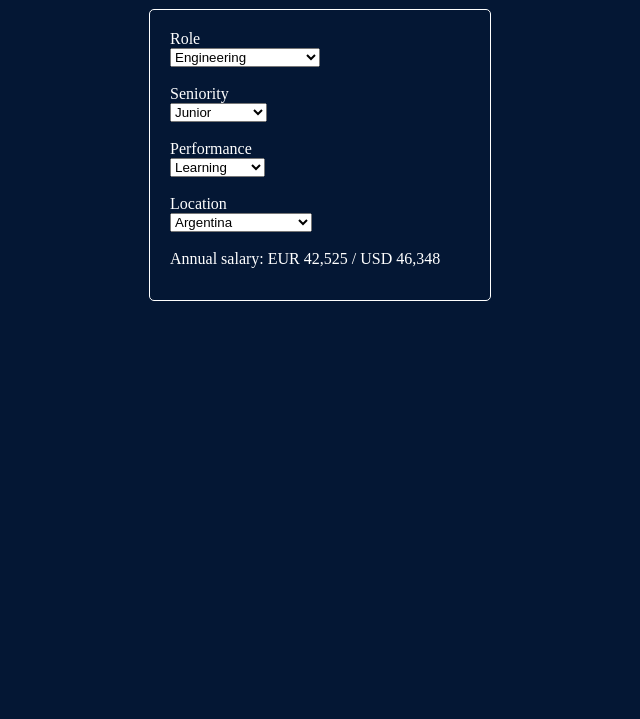
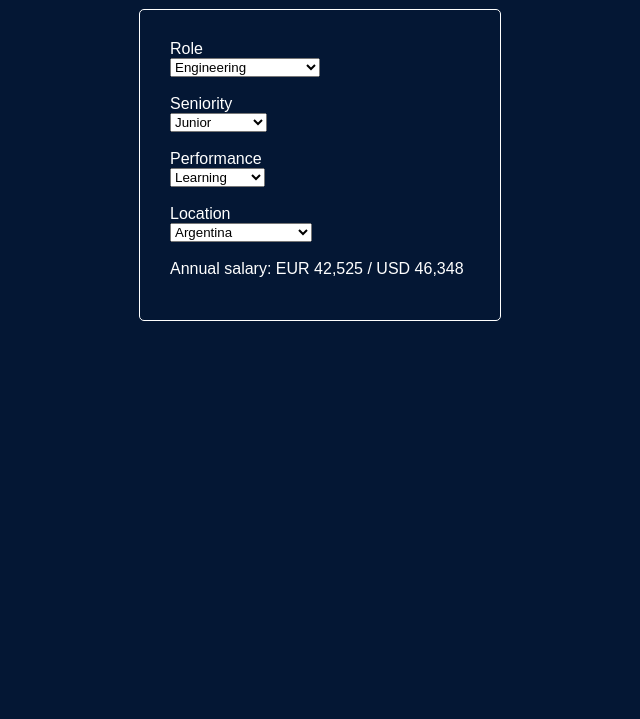
Before and after one commit to sujaya-sys/check-frequency-calculator, a plain HTML site: page index.html in a window 1280 px wide. Shown: the part 81-800 px from the top of the page, without its empty margins (320-960 px from the left). Drawn offline with Linux system fonts and the light colour scheme.

Commit message:
change font

```diff
--- a/StyleSheet.css
+++ b/StyleSheet.css
@@ -9,6 +9,7 @@ h1 {
 
  body {
         background-color: rgb(4, 23, 52);
+        font-family: Arial;
 }
 
 .formstyle {
@@ -17,7 +18,8 @@ h1 {
     margin: auto;
     border: 1px solid;
     border-radius: 5px;
-    padding: 20px;
+    padding: 30px;
     background-color: rgb(4, 23, 52);
     color: white;
+
 }
```
